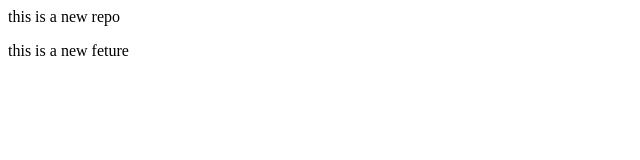
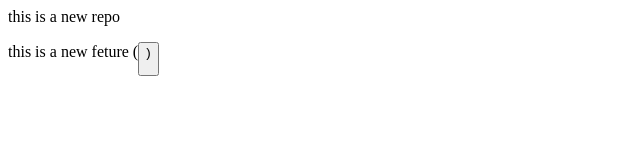
Before and after one commit to 7nikhi/localrepo, a plain HTML site: page index.html in a window 1280 px wide. Shown: the whole page, without its empty margins (0-640 px from the left). Drawn offline with Linux system fonts and the light colour scheme.

Commit message:
add button

```diff
--- a/index.html
+++ b/index.html
@@ -1,2 +1,2 @@
 <p>this is a new repo</p>
-<p>this is a new feture</p>
+<p>this is a new feture (<button>)</p>
```
